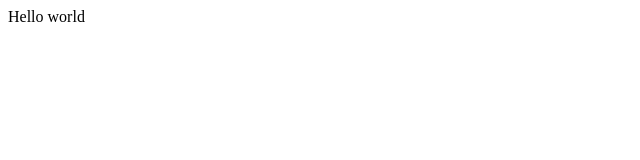
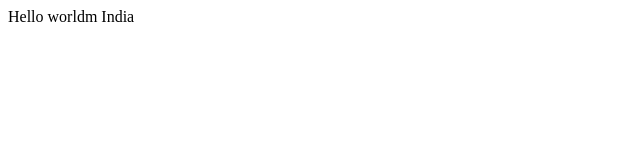
Before and after one commit to MogudumpuramNikitha/sampleproject, a plain HTML site: page index.html in a window 1280 px wide. Shown: the full height of the page, 0-640 px from the left. Drawn offline with Linux system fonts and the light colour scheme.

Commit message:
somechanges

```diff
--- a/index.html
+++ b/index.html
@@ -6,6 +6,6 @@
     <title>Document</title>
 </head>
 <body>
-    Hello world
+    Hello worldm  India
 </body>
 </html>
```
